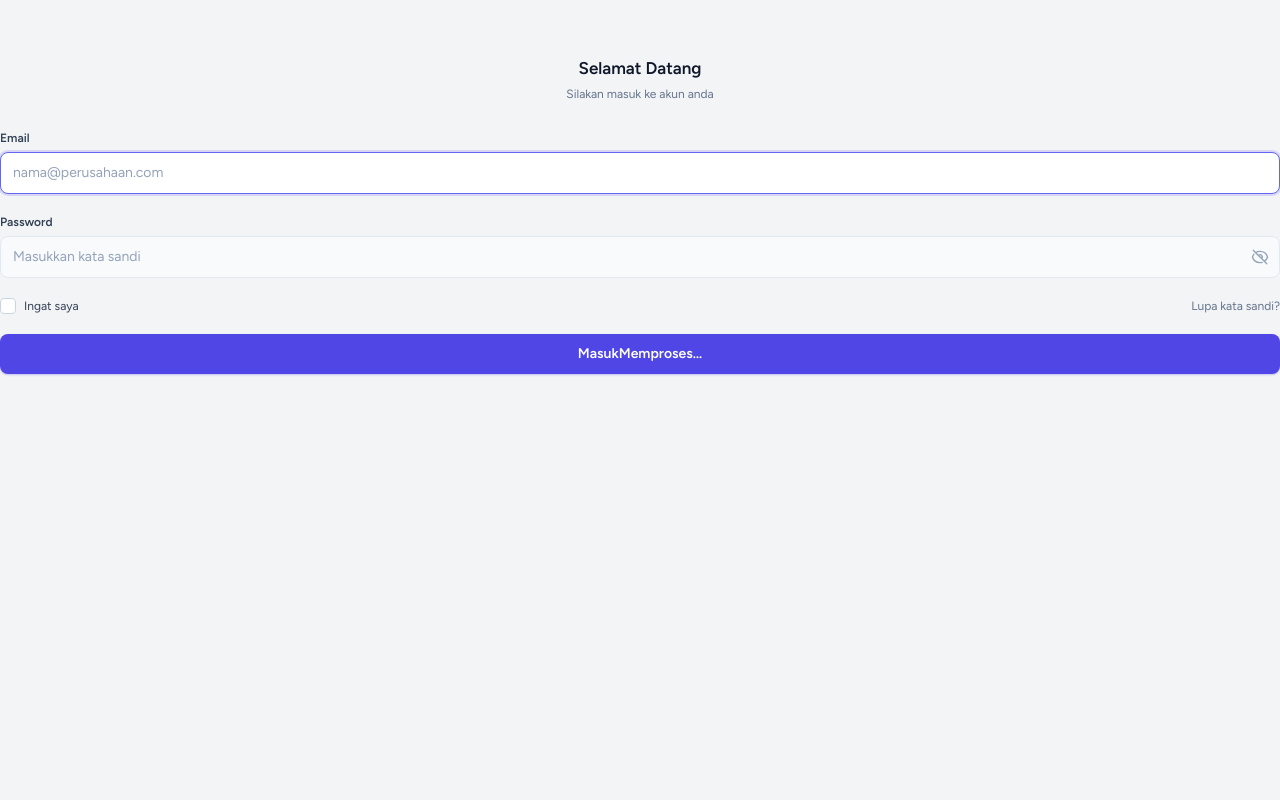
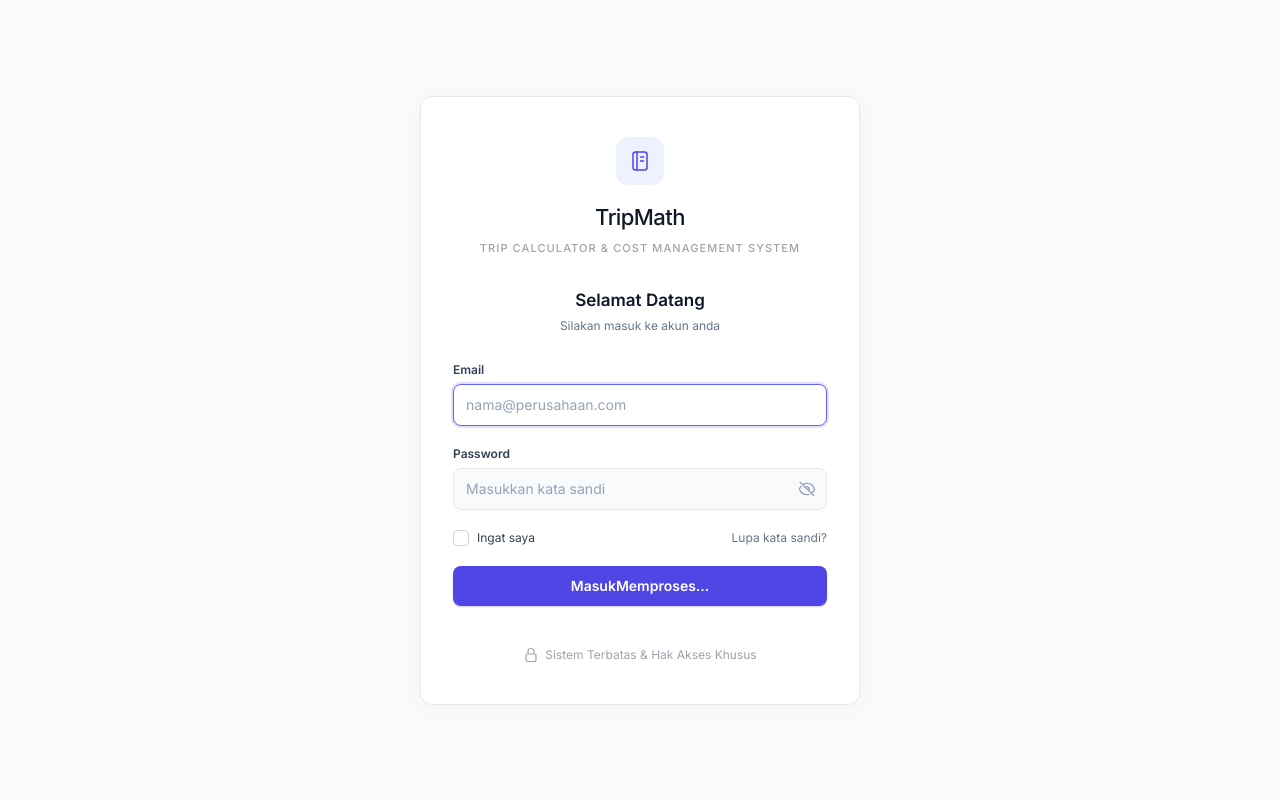
Before and after one commit to alkadafii1/SOJ-TripMath, a Laravel app: page /login in a window 1280 px wide. Run offline with Laravel 12, Linux system fonts and the light colour scheme; style sheets or scripts are compiled from the project's sources; parts of the project's set-up code (start-up, migrations or seed data) failed here and were passed over; some libraries are stand-ins or nearby versions.

Commit message:
Fix login page 3

```diff
--- a/resources/views/layouts/guest.blade.php
+++ b/resources/views/layouts/guest.blade.php
@@ -5,35 +5,53 @@
         <meta name="viewport" content="width=device-width, initial-scale=1">
         <meta name="csrf-token" content="{{ csrf_token() }}">
 
-        <title>{{ config('app.name', 'Laravel') }}</title>
+        <title>{{ isset($title) ? $title.' · ' : '' }}TripMath</title>
 
-        <!-- Fonts -->
+        <!-- Fonts: Menggunakan Inter -->
         <link rel="preconnect" href="https://fonts.bunny.net">
-        <link href="https://fonts.bunny.net/css?family=figtree:400,500,600&display=swap" rel="stylesheet" />
+        <link href="https://fonts.bunny.net/css?family=inter:400,500,600,700&display=swap" rel="stylesheet" />
 
         @vite(['resources/css/app.css', 'resources/js/app.js'])
+        @livewireStyles
+
+        <style>
+            /* Memastikan font diterapkan */
+            body { font-family: 'Inter', sans-serif; }
+        </style>
     </head>
-    <body class="font-sans antialiased bg-gray-100"
-          x-data="{ open: false, collapsed: localStorage.getItem('sidebar-collapsed') === '1' }"
-          x-init="$watch('collapsed', v => localStorage.setItem('sidebar-collapsed', v ? '1' : '0'))">
+    <!-- Background dibuat sangat lembut, layout dibuat center -->
+    <body class="min-h-screen bg-[#fafafa] text-slate-700 antialiased flex items-center justify-center p-4 sm:p-6">
 
-        <!-- <livewire:layout.navigation /> -->
+        <!-- Navbar sudah dihapus, langsung ke konten utama (Card) -->
+        <main class="w-full max-w-[440px] rounded-xl bg-white px-8 py-10 shadow-[0_4px_24px_rgba(0,0,0,0.03)] border border-gray-200">
 
-        <div class="min-h-screen pt-14 transition-[padding] duration-200"
-             :class="collapsed ? 'lg:pl-0' : 'lg:pt-0 lg:pl-64'">
-            @isset($header)
-                <header class="bg-white shadow">
-                    <div class="px-4 py-5 sm:px-6 lg:px-8">
-                        {{ $header }}
-                    </div>
-                </header>
-            @endisset
+            {{-- Identitas aplikasi dibuat lebih clean dan tidak kaku --}}
+            <div class="text-center mb-8">
+                <div class="mx-auto grid h-12 w-12 place-items-center rounded-xl bg-indigo-50 text-indigo-600 mb-4">
+                    <svg class="h-6 w-6" viewBox="0 0 24 24" fill="none" stroke="currentColor" stroke-width="1.5" stroke-linecap="round" stroke-linejoin="round">
+                        <rect x="5" y="3" width="14" height="18" rx="2.5" />
+                        <path d="M9 3v18" />
+                        <path d="M12.5 8h3M12.5 12h3" />
+                    </svg>
+                </div>
+                <!-- Menggunakan font-medium agar tidak terlalu tebal/kaku -->
+                <h2 class="text-[22px] font-medium tracking-tight text-gray-900">TripMath</h2>
+                <p class="mt-1.5 text-[11px] font-medium tracking-[0.1em] text-gray-400 uppercase">Trip Calculator & Cost Management System</p>
+            </div>
 
-            <main class="px-4 sm:px-0">
+            <div>
                 {{ $slot }}
-            </main>
-        </div>
+            </div>
 
-        @livewireScriptConfig
+            {{-- Catatan akses --}}
+            <p class="mt-10 flex items-center justify-center gap-1.5 text-[12px] text-gray-400">
+                <svg class="h-4 w-4" viewBox="0 0 24 24" fill="none" stroke="currentColor" stroke-width="1.8" stroke-linecap="round" stroke-linejoin="round" aria-hidden="true">
+                    <path d="M16.5 10.5V6.75a4.5 4.5 0 10-9 0v3.75m-.75 11.25h10.5a2.25 2.25 0 002.25-2.25v-6.75a2.25 2.25 0 00-2.25-2.25H6.75a2.25 2.25 0 00-2.25 2.25v6.75a2.25 2.25 0 002.25 2.25z" />
+                </svg>
+                Sistem Terbatas & Hak Akses Khusus
+            </p>
+        </main>
+
+        @livewireScripts
     </body>
 </html>
```
